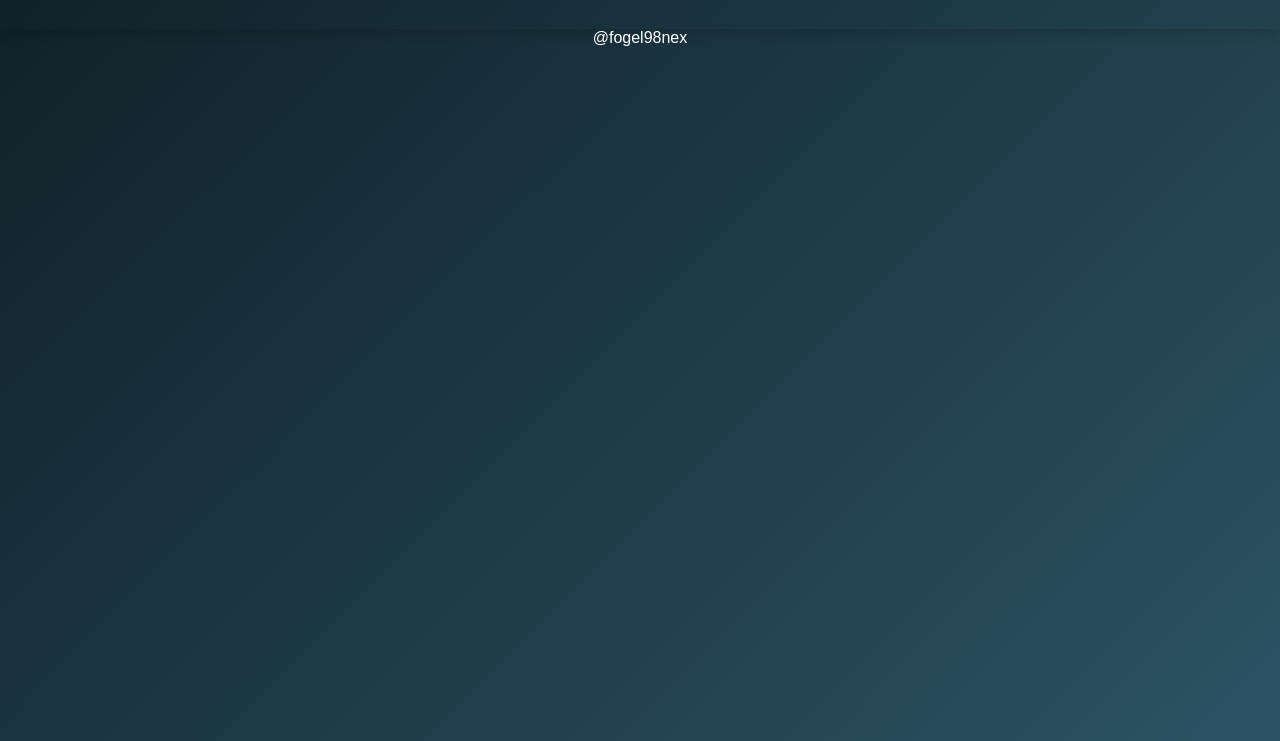
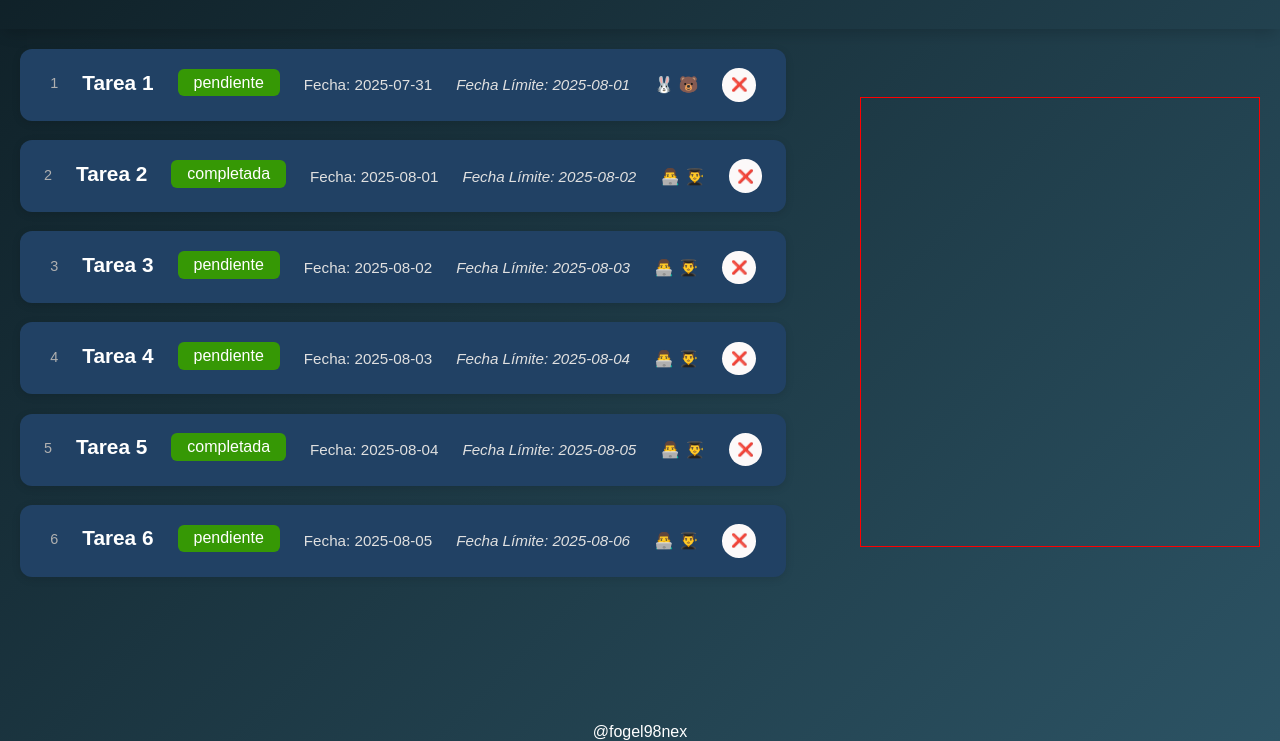
Before and after one commit to fogel98n/to-do-list, a plain HTML site: page page/deshboard.html in a window 1280 px wide. Shown: the part 59-800 px from the top of the page. Drawn offline with Linux system fonts and the light colour scheme.

Commit message:
feat:creaciojn de modulo de tareas

```diff
--- a/components/index.js
+++ b/components/index.js
@@ -1,2 +1,4 @@
 export * from './header/header-component.js';
 export* from './footer/footer-component.js'
+export * from './informacion/informacion.component.js'
+export * from './tareas/tareas.component.js';
--- /dev/null
+++ b/components/informacion/informacion.component.css
@@ -0,0 +1,5 @@
+.Conrtenedor-Informacion{
+    width: 400px;
+    height: 450px;
+    border: 1px solid red;
+}
--- /dev/null
+++ b/components/informacion/informacion.component.js
@@ -0,0 +1,7 @@
+export function Informacion(){
+    let ContenedorInformacion = document.createElement("div");
+    ContenedorInformacion.className="Conrtenedor-Informacion"
+
+
+    return ContenedorInformacion;
+}
--- /dev/null
+++ b/components/tareas/tareas.component.js
@@ -0,0 +1,19 @@
+import { ItemTarea } from "../../modules/Item.Tarea.js";
+let tareas = [
+    {id: 1, titulo: "Tarea 1", fecha: "2025-07-31", estado: "pendiente",  fechaLimite: "2025-08-01" , integrantes: ["🐰", "🐻"],eliminar:"❌"},
+    {id: 2, titulo: "Tarea 2", fecha: "2025-08-01", estado: "completada", fechaLimite: "2025-08-02", integrantes: ["👨‍💻", "👨‍🎓"],eliminar:"❌"},
+    {id: 3, titulo: "Tarea 3", fecha: "2025-08-02", estado: "pendiente",  fechaLimite: "2025-08-03", integrantes: ["👨‍💻", "👨‍🎓"],eliminar:"❌"},
+    {id: 4, titulo: "Tarea 4", fecha: "2025-08-03", estado: "pendiente",  fechaLimite: "2025-08-04",integrantes: ["👨‍💻", "👨‍🎓"],eliminar:"❌"},
+    {id: 5, titulo: "Tarea 5", fecha: "2025-08-04", estado: "completada", fechaLimite: "2025-08-05" , integrantes: ["👨‍💻", "👨‍🎓"],eliminar:"❌"},
+    {id: 6, titulo: "Tarea 6", fecha: "2025-08-05", estado: "pendiente",  fechaLimite: "2025-08-06",integrantes: ["👨‍💻", "👨‍🎓"],eliminar:"❌"}
+];
+
+export function Tareas(){
+    let ContenedorTareas = document.createElement("div");
+    ContenedorTareas.className = "contenedor-tareas-seccion-1";
+
+    tareas.forEach(tarea => {
+        ContenedorTareas.appendChild(ItemTarea(tarea.titulo, tarea.fecha, tarea.estado, tarea.id,tarea.fechaLimite, tarea.integrantes,tarea.eliminar));
+    });
+    return ContenedorTareas;
+}
--- /dev/null
+++ b/modules/Item.Tarea.css
@@ -0,0 +1,64 @@
+.contenedor-item-tarea {
+  background: #214164;
+  color: white;
+  border-radius: 12px;
+  box-shadow: 0 2px 8px rgba(0,0,0,0.12);
+  padding: 1.2rem 1.5rem;
+  margin-bottom: 1.2rem;
+  display: flex;
+  align-items: center;
+  justify-content: center;
+  gap: 1.5rem;
+
+}
+
+.item-tarea-id {
+  font-size: 0.9rem;
+  color: #b0b0b0;
+  margin-bottom: 0.2rem;
+}
+
+.item-tarea-titulo {
+  font-size: 1.3rem;
+  font-weight: bold;
+  margin-bottom: 0.3rem;
+}
+
+.item-tarea-boton-estado {
+  background: #369805;
+  color: white;
+  border-radius: 6px;
+  padding: 0.3rem 1rem;
+  font-size: 1rem;
+  font-weight: 500;
+  text-align: center;
+  margin-bottom: 0.3rem;
+  border: none;
+  outline: none;
+  cursor: not-allowed;
+}
+
+.item-tarea-fecha,
+.item-tarea-fecha-limite {
+  font-size: 0.95rem;
+  color: #e0e0e0;
+}
+
+.item-tarea-fecha-limite {
+  font-style: italic;
+}
+
+.item-tarea-eliminar {
+  background: #fcf9f9;
+  border: none;
+  border-radius: 50%;
+  width: 2.1rem;
+  height: 2.1rem;
+  display: flex;
+  align-items: center;
+  justify-content: center;
+
+}
+.item-tarea-eliminar:hover {
+  background: #c0392b;
+}
--- /dev/null
+++ b/modules/Item.Tarea.js
@@ -0,0 +1,45 @@
+export function ItemTarea(titulo, fecha, estado,id,fechaLimite,integrantes,eliminar) {
+    let contenedorItemTarea = document.createElement("div");
+    contenedorItemTarea.className = "contenedor-item-tarea";
+
+    const idElem = document.createElement("p");
+    idElem.className = "item-tarea-id";
+    idElem.textContent = ` ${id}`;
+    contenedorItemTarea.appendChild(idElem);
+
+    const tituloElem = document.createElement("h3");
+    tituloElem.className = "item-tarea-titulo";
+    tituloElem.textContent = titulo;
+    contenedorItemTarea.appendChild(tituloElem);
+
+    const botonEstado = document.createElement("div");
+    botonEstado.className = "item-tarea-boton-estado";
+    botonEstado.textContent = estado;
+    botonEstado.disabled = true;
+    contenedorItemTarea.appendChild(botonEstado);
+
+    const fechaElem = document.createElement("p");
+    fechaElem.className = "item-tarea-fecha";
+    fechaElem.textContent = `Fecha: ${fecha}`;
+    contenedorItemTarea.appendChild(fechaElem);
+
+    const fechaLimiteElem = document.createElement("div");
+    fechaLimiteElem.className = "item-tarea-fecha-limite";
+    fechaLimiteElem.textContent = `Fecha Límite: ${fechaLimite}`;
+    contenedorItemTarea.appendChild(fechaLimiteElem);
+
+    const integrantesElem = document.createElement("div");
+    integrantesElem.className = "item-tarea-integrantes";
+    integrantesElem.textContent = ` ${integrantes.join(" ")}`;
+    contenedorItemTarea.appendChild(integrantesElem);
+
+    const eliminarElem = document.createElement("button");
+    eliminarElem.className = "item-tarea-eliminar";
+    eliminarElem.textContent = eliminar;
+    eliminarElem.addEventListener("click", () => {
+        contenedorItemTarea.remove();
+    });
+    contenedorItemTarea.appendChild(eliminarElem);
+
+    return contenedorItemTarea;
+}
--- a/page/deshboard.html
+++ b/page/deshboard.html
@@ -7,6 +7,10 @@
     <link rel="stylesheet" href="../config.css">
     <link rel="stylesheet" href="../components/header/header-component.css">
     <link rel="stylesheet" href="../components/footer/footer-component.css">
+    <link rel="stylesheet" href="../vistas/dasboardView.css">
+    <link rel="stylesheet" href="../components/informacion/informacion.component.css">
+    <link rel="stylesheet" href="../components/tareas/tareas.component.css">
+    <link rel="stylesheet" href="../modules/Item.Tarea.css">
 </head>
 <body>
     <main id="deshboard"></main>
--- /dev/null
+++ b/vistas/dasboardView.css
@@ -0,0 +1,18 @@
+.secccion-1 {
+  display: flex;
+  flex-direction: column;
+  align-items: stretch;
+  justify-content: space-between;
+  min-height: 100vh;
+  width: 100%;
+}
+
+.secccion-1 > .footer {
+  margin-top: auto;
+}
+.secion-1{
+  display: flex;
+  align-items: center;
+  justify-content: space-between;
+  padding: 20px;
+}
--- a/vistas/deshboard-view.js
+++ b/vistas/deshboard-view.js
@@ -1,10 +1,19 @@
-import { Header,footer } from "../components/index.js";
-export function deshboard(){
-    let section=document.createElement("section");
-    section.appendChild(Header());
-    section.appendChild(footer());
+import { Header, footer,Tareas,Informacion} from "../components/index.js";
 
-    return section;
+export function deshboard() {
+    let Dashboard = document.createElement("section");
+    Dashboard.className = "secccion-1";
+
+    Dashboard.appendChild(Header());
+
+    let secccion=document.createElement("section");
+    secccion.className = "secion-1";
+    secccion.appendChild(Tareas());
+    secccion.appendChild(Informacion());
+    Dashboard.appendChild(secccion);
+
+    Dashboard.appendChild(footer());
+    return Dashboard;
 }
 
 const main = document.getElementById("deshboard");
```
Also changed, not shown: components/tareas/tareas.component.css (added), 3 other files.
